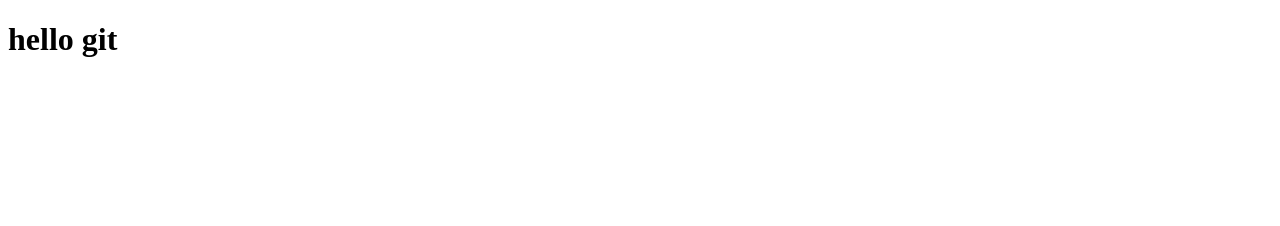
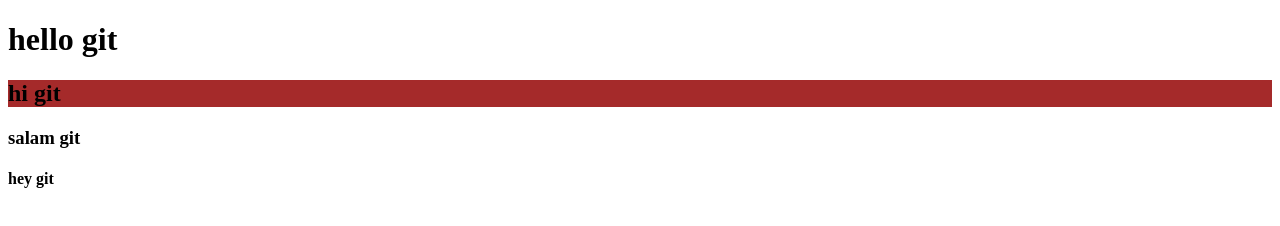
Before and after one commit to Ripon9966/dev-portfolio, a plain HTML site: page index.html in a window 1280 px wide. Drawn offline with Linux system fonts and the light colour scheme.

Commit message:
hi commit

```diff
--- a/index.html
+++ b/index.html
@@ -9,5 +9,8 @@
 </head>
 <body>
     <h1>hello git</h1>
+    <h2>hi git</h2>
+    <h3>salam git</h3>
+    <h4>hey git</h4>
 </body>
 </html>
--- a/style.css
+++ b/style.css
@@ -0,0 +1,3 @@
+h2 {
+    background-color: brown;
+}
```
